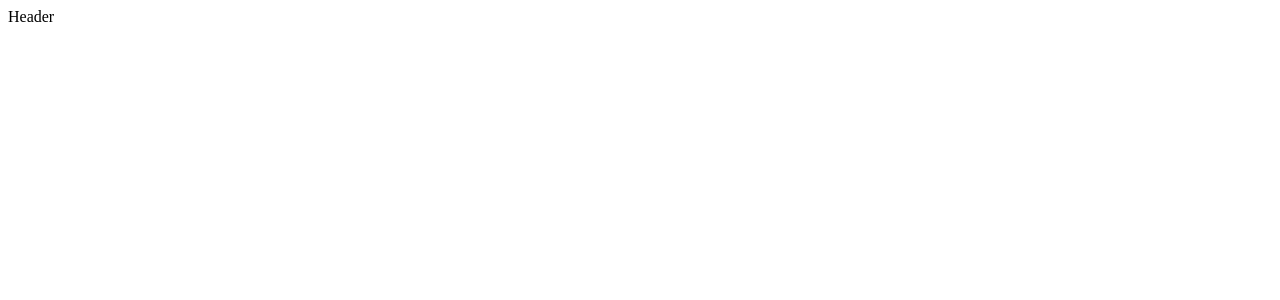
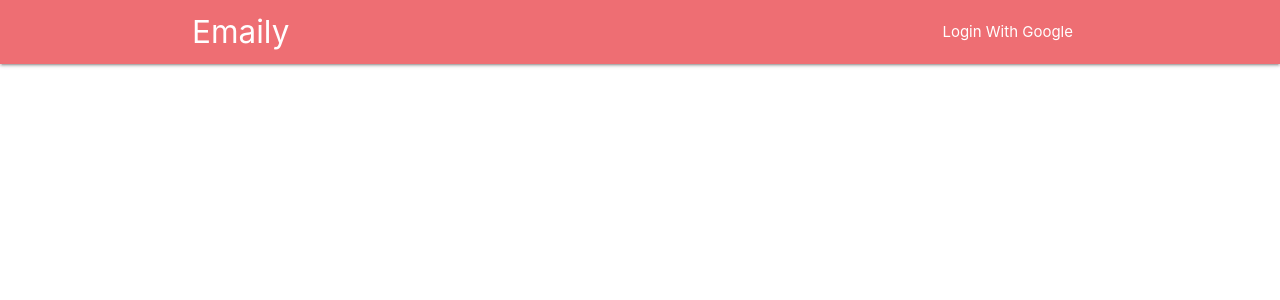
Before and after one commit to chuzksy-codeactive/Survely, a React (Create React App) app in the folder client/: page / in a window 1280 px wide. Shown: the top 300 px of the page. Built offline with nearby package versions, Linux system fonts and the light colour scheme.

Commit message:
add header component to app

```diff
--- a/client/package.json
+++ b/client/package.json
@@ -6,12 +6,15 @@
     "@testing-library/jest-dom": "^4.2.4",
     "@testing-library/react": "^9.3.2",
     "@testing-library/user-event": "^7.1.2",
+    "axios": "^0.19.2",
+    "materialize-css": "^1.0.0",
     "react": "^16.12.0",
     "react-dom": "^16.12.0",
     "react-redux": "^7.2.0",
     "react-router-dom": "^5.1.2",
     "react-scripts": "3.4.0",
-    "redux": "^4.0.5"
+    "redux": "^4.0.5",
+    "redux-thunk": "^2.3.0"
   },
   "scripts": {
     "start": "react-scripts start",
--- a/client/src/components/App.js
+++ b/client/src/components/App.js
@@ -1,6 +1,8 @@
 import React from 'react';
 import { BrowserRouter as Router, Route } from 'react-router-dom'
 import Header from './Header';
+
+import 'materialize-css/dist/css/materialize.min.css';
 
 
 const App = () => {
--- a/client/src/components/Header.js
+++ b/client/src/components/Header.js
@@ -4,7 +4,20 @@ class Header extends Component {
   state = {}
   render() {
     return (
-      <div>Header</div>
+      <nav>
+        <div className="container">
+          <div className="nav-wrapper">
+            <a href="" className="left brand-logo">
+              Emaily
+          </a>
+            <ul className="right">
+              <li>
+                <a href="">Login With Google</a>
+              </li>
+            </ul>
+          </div>
+        </div>
+      </nav>
     );
   }
 }
```
Also changed, not shown: 1 other file (tests, documents, lock files or other folders).
